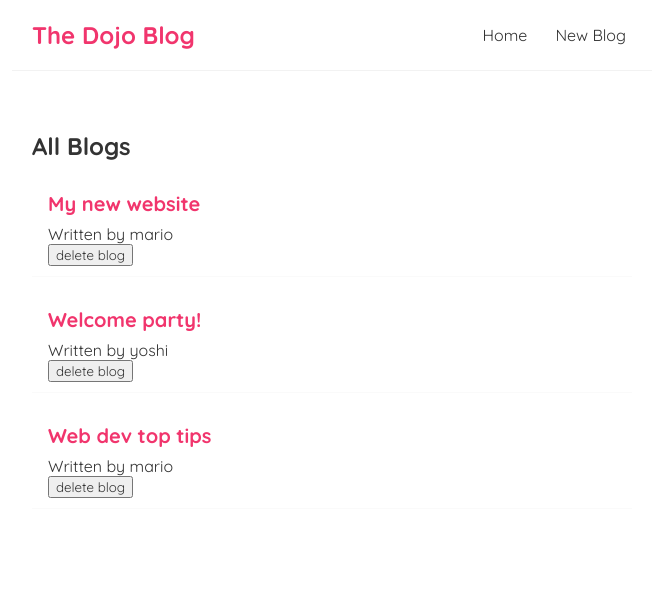
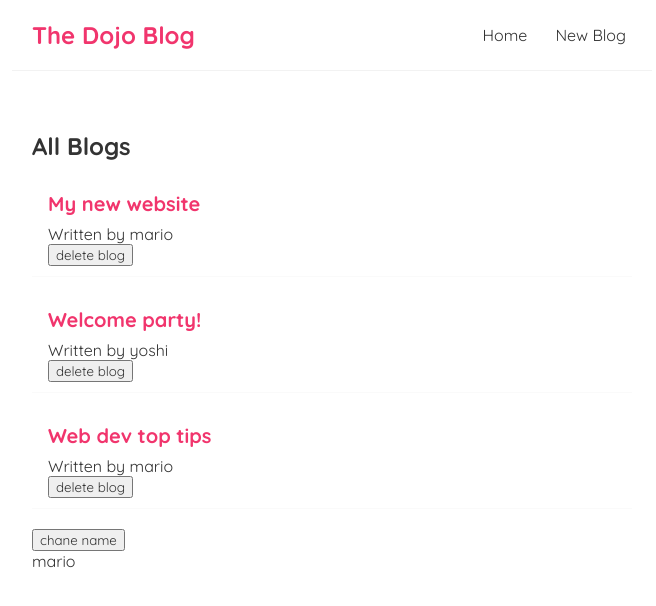
Before and after one commit to SyailendraK/React-Dojo, a React (Create React App) app: page / in a window 1280 px wide. Shown: the top 606 px of the page, without its empty margins (308-964 px from the left). Built offline with nearby package versions, Linux system fonts and the light colour scheme; the HTML template or start-up script is replaced by a standard one.

Commit message:
15 useEffect Dependencies

```diff
--- a/src/Home.js
+++ b/src/Home.js
@@ -1,4 +1,4 @@
-import {useState} from 'react';
+import {useState, useEffect} from 'react';
 import BlogList from './BlogList';
 
 const Home = () => {
@@ -9,14 +9,23 @@
     { title: 'Web dev top tips', body: 'lorem ipsum...', author: 'mario', id: 3 }
   ]);
 
+  const [name, setName] = useState('mario');
+
   const handleDelete = (id) => {
     const newBlogs = blogs.filter((blog) => blog.id !== id);
     setBlogs(newBlogs);
   }
 
+  useEffect(() => {
+    console.log('effect');
+    console.log(name);
+  }, [name]);
+
   return (
     <div className="home">
     <BlogList blogs={blogs} title="All Blogs" handleDelete={handleDelete} />
+    <button onClick={() => setName('luigi')}>chane name</button>
+    <p>{name}</p>
     </div>
   );
 }
```
